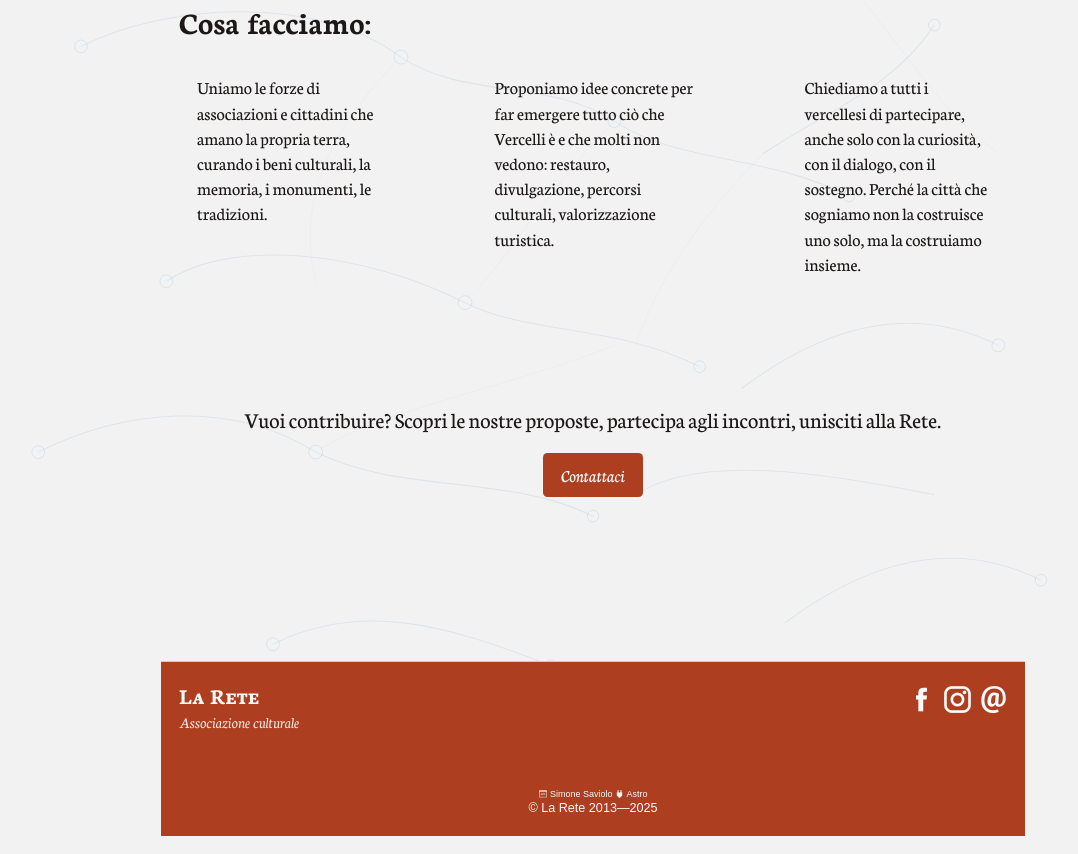
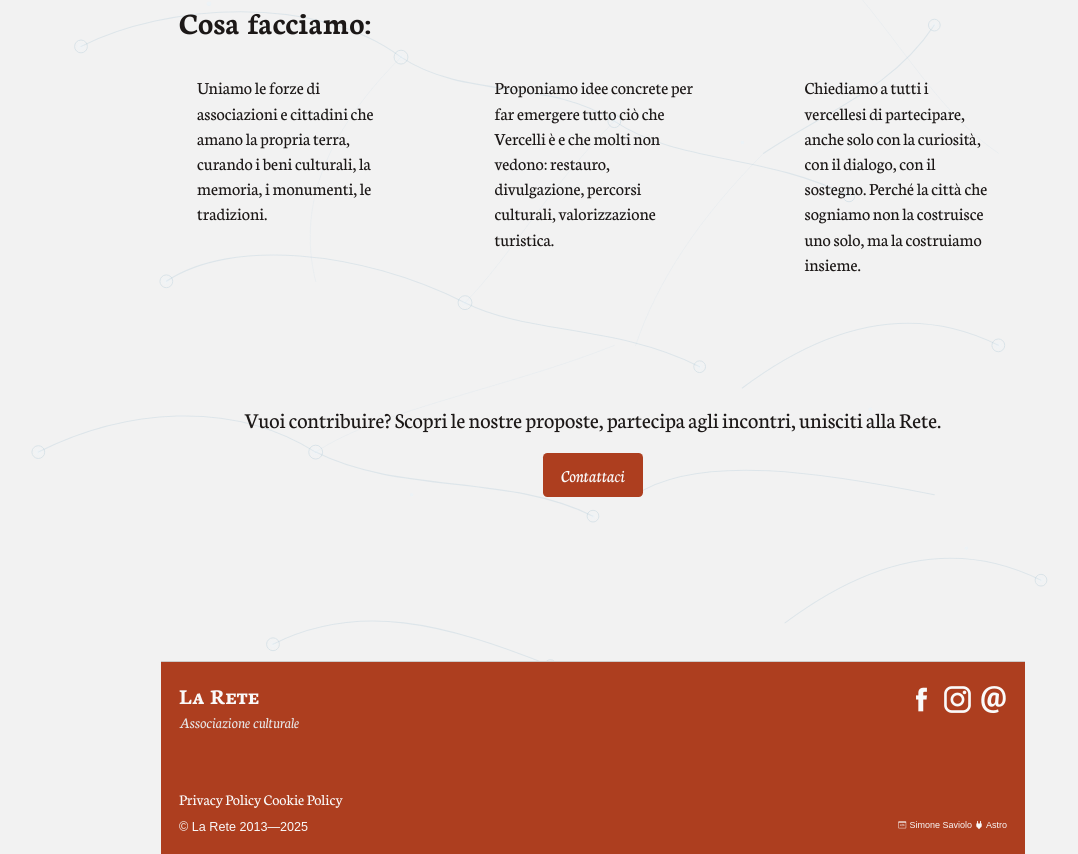
Before and after one commit to savissimo/la-rete-www, an Astro site in the folder src/: page / in a window 1280 px wide. Shown: the part 956-1810 px from the top of the page, without its empty margins (47-1125 px from the left). Built offline with nearby package versions, Linux system fonts and the light colour scheme; Astro itself is replaced by a stand-in of ours; a web font is replaced by a local one.

Commit message:
Integrato servizio iubenda

```diff
--- a/src/src/layouts/Layout.astro
+++ b/src/src/layouts/Layout.astro
@@ -21,7 +21,7 @@
 		<link rel="icon" type="image/svg+xml" href="/favicon.svg" />
 		<meta name="generator" content={Astro.generator} />
 		<title>La Rete - Vercelli</title>
-	</head>
+		<script type="text/javascript" src="https://embeds.iubenda.com/widgets/14a8fe40-e5fd-49f5-a561-89e62e227a78.js"></script>	</head>
 	<body>
 		<Navbar />
 		<main>
@@ -44,6 +44,10 @@
 				<a href="https://www.facebook.com/laretevercelli"><Icon name="facebook" /></a>
 				<a href="https://www.instagram.com/larete.vercelli"><Icon name="instagram" /></a>
 				<a href="mailto:grandevercelli@gmail.com"><Icon name="ui-email" /></a>
+			</div>
+			<div class="legals">
+				<a href="https://www.iubenda.com/privacy-policy/43817366" class="iubenda-white iubenda-noiframe iubenda-embed iubenda-noiframe " title="Privacy Policy ">Privacy Policy</a><script type="text/javascript">(function (w,d) {var loader = function () {var s = d.createElement("script"), tag = d.getElementsByTagName("script")[0]; s.src="https://cdn.iubenda.com/iubenda.js"; tag.parentNode.insertBefore(s,tag);}; if(w.addEventListener){w.addEventListener("load", loader, false);}else if(w.attachEvent){w.attachEvent("onload", loader);}else{w.onload = loader;}})(window, document);</script>
+				<a href="https://www.iubenda.com/privacy-policy/43817366/cookie-policy" class="iubenda-white iubenda-noiframe iubenda-embed iubenda-noiframe " title="Cookie Policy ">Cookie Policy</a><script type="text/javascript">(function (w,d) {var loader = function () {var s = d.createElement("script"), tag = d.getElementsByTagName("script")[0]; s.src="https://cdn.iubenda.com/iubenda.js"; tag.parentNode.insertBefore(s,tag);}; if(w.addEventListener){w.addEventListener("load", loader, false);}else if(w.attachEvent){w.attachEvent("onload", loader);}else{w.onload = loader;}})(window, document);</script>
 			</div>
 			<div class="credits">
 				<Icon name="code" /> <a href="https://www.linkedin.com/in/simonesaviolo/">Simone Saviolo</a>
@@ -121,8 +125,8 @@
 		display: grid;
 		grid-template:
 			"header contacts" auto
-			"credits credits" auto
-			"copyright copyright" auto
+			"legals legals" auto
+			"copyright credits" auto
 			/ 1fr auto;
 
 		& > header {
@@ -152,14 +156,22 @@
 			font-size: 1.5rem;
 		}
 
+		& > .legals {
+			grid-area: legals;
+			justify-self: start;
+			padding-bottom: .5rem;
+		}
+
 		& > .credits {
 			grid-area: credits;
+			justify-self: end;
 			font-family: var(--font-ss);
 			font-size: 0.5rem;
 		}
 
 		& > .copyright {
 			grid-area: copyright;
+			justify-self: start;
 			font-family: var(--font-ss);
 			font-size: 0.7rem;
 		}
```
